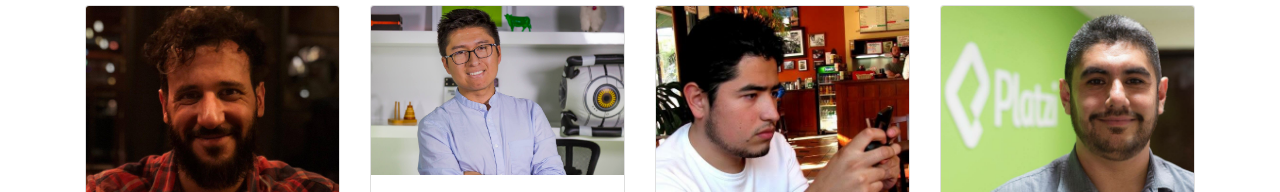
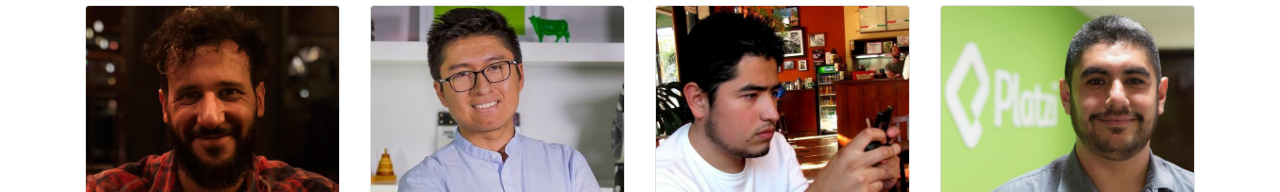
Before and after one commit to bryan-c-orellana/Lading-platzi-bootstrap, a plain HTML site: page index.html in a window 1280 px wide. Shown: the part 705-897 px from the top of the page. Drawn offline with nearby package versions, Linux system fonts and the light colour scheme.

Commit message:
cambie la imagen de Leonidas

```diff
--- a/index.html
+++ b/index.html
@@ -110,7 +110,7 @@
             </div>
             <div class="col-xl-3 col-lg-6 col-md-6 mb-4">
                 <div class="card">
-                    <img class="card-img-top" src="assets/speakers/leonidas.jpeg" alt="leonidas">
+                    <img class="card-img-top" src="assets/speakers/leonidas2.jpeg" alt="leonidas">
                     <div class="card-body">
                       <h5 class="card-title mb-0">Leonidas Esteban</h5>
                       <div class="badges">
```
